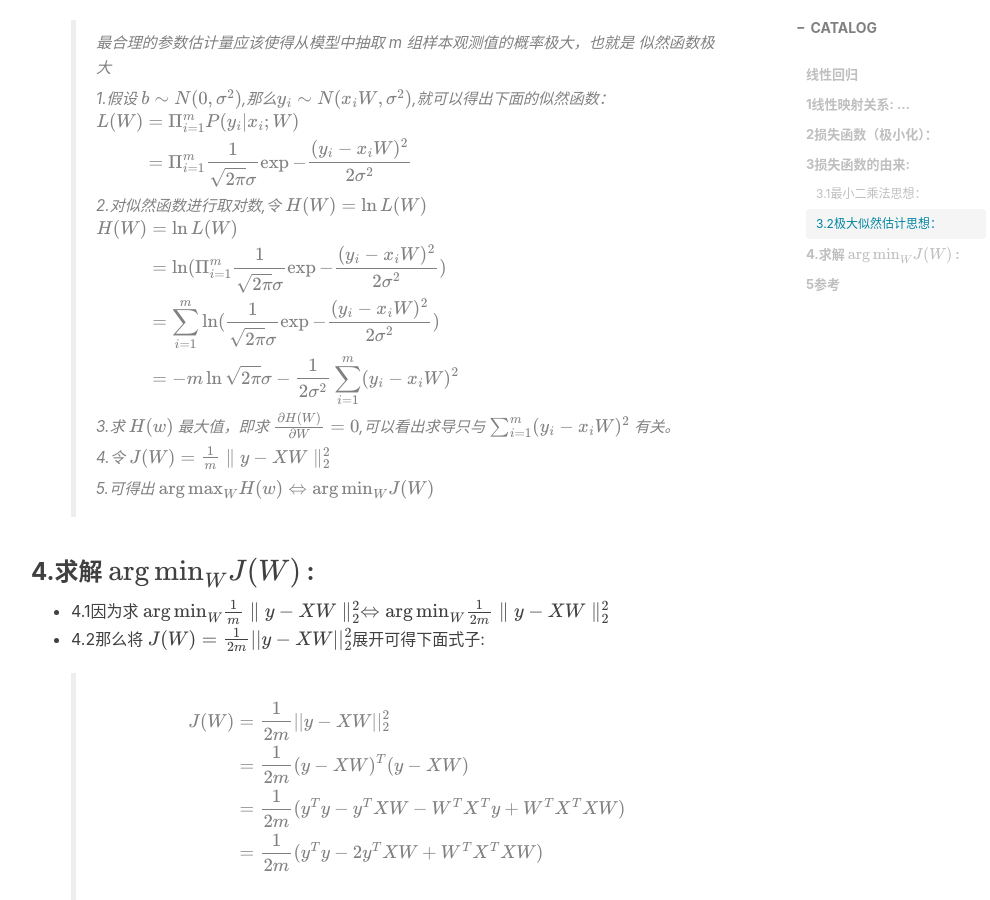
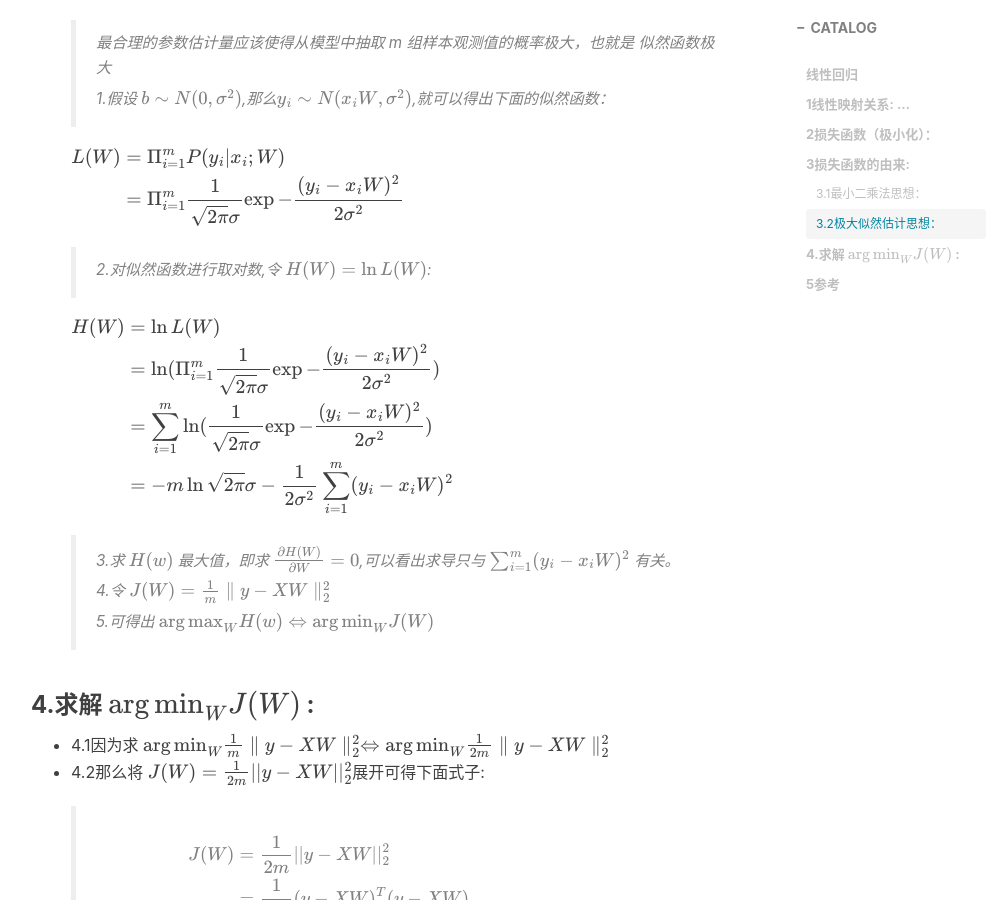
Before and after one commit to RS-Wang/RS-Wang.github.io, a Jekyll site: the page built from _posts/2018-11-13-线性回归-笔记.md, in a window 1280 px wide and 900 px high, scrolled down 1230 px. Shown: the whole window, without its empty margins (234-1224 px from the left). Built offline with Jekyll 4.4.1, drawn with Linux system fonts in a browser that asks for light colours; nearby versions of some CDN libraries; formulas are drawn with MathJax 3; comment, search, counter and statistics services are not loaded.

```diff
--- a/_posts/2018-11-13-线性回归-笔记.md
+++ b/_posts/2018-11-13-线性回归-笔记.md
@@ -36,6 +36,7 @@ tags:								                                  #标签
 似然函数极大
 >
 >1.假设 $$ b\sim N(0,\sigma^2) $$,那么$$ y_i\sim N(x_iW,\sigma^2) $$,就可以得出下面的似然函数：
+
     $$
     \begin{equation}
     \begin{aligned}
@@ -45,7 +46,8 @@ tags:								                                  #标签
     \end{equation}
     $$
 >
->2.对似然函数进行取对数,令 $$ H(W) = \ln L(W) $$
+>2.对似然函数进行取对数,令 $$ H(W) = \ln L(W) $$:
+
     $$
     \begin{equation}
     \begin{aligned}
```
